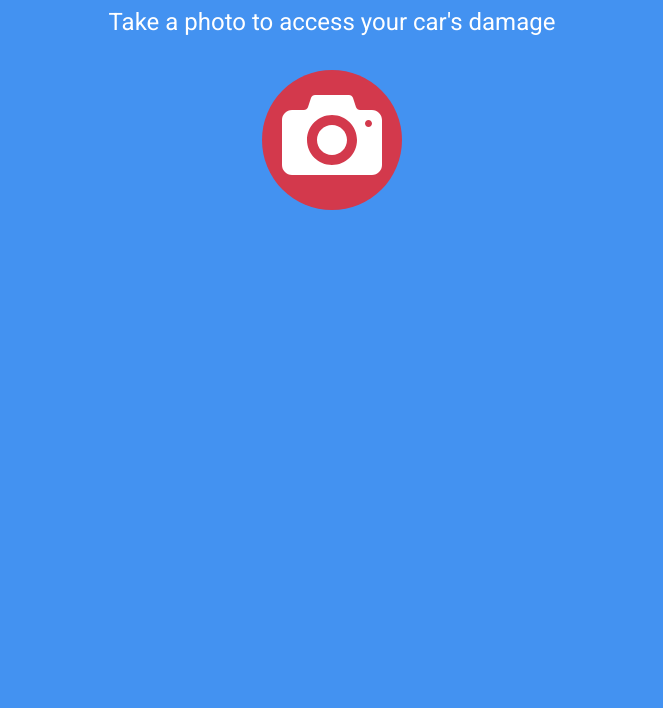
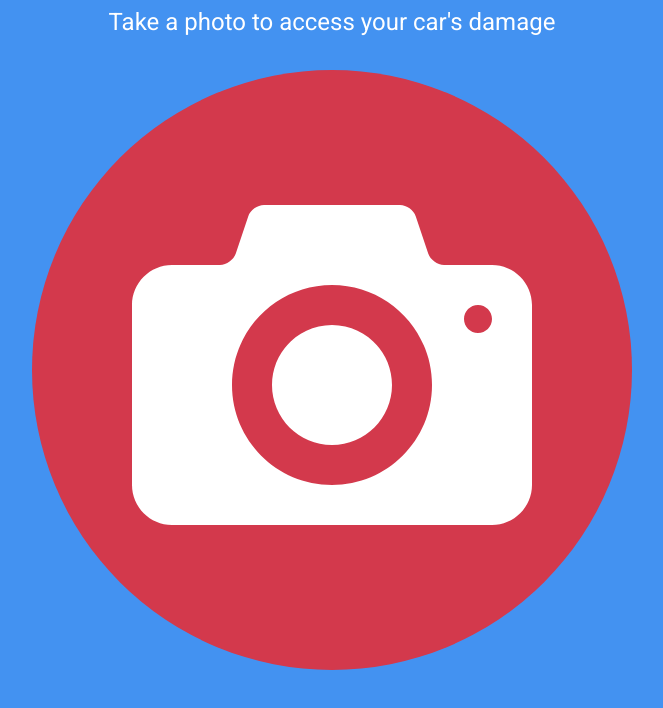
Before and after one commit to mousetree/carml, a plain HTML site: page index.html in a window 1280 px wide. Shown: the part 164-872 px from the top of the page, without its empty margins (308-971 px from the left). Before the commit the page ends 800 px from the top, so only its background shows below. Drawn offline with Linux system fonts and the light colour scheme.

Commit message:
increase size

```diff
--- a/styles.css
+++ b/styles.css
@@ -85,12 +85,12 @@ p {
 }
 
 .inputfile-4 + label figure {
-  width: 100px;
-  height: 100px;
+  width: 20em;
+  height: 20em;
   border-radius: 50%;
   background-color: #d3394c;
   display: block;
-  padding: 20px;
+  padding: 100px;
   margin: 0 auto 10px;
 }
 
@@ -118,7 +118,7 @@ p {
 
 .content {
   width: 100%;
-  max-width: 800px;
+  /* max-width: 800px; */
   text-align: center;
   margin: 0 auto;
   padding: 0 0 3em 0;
```
